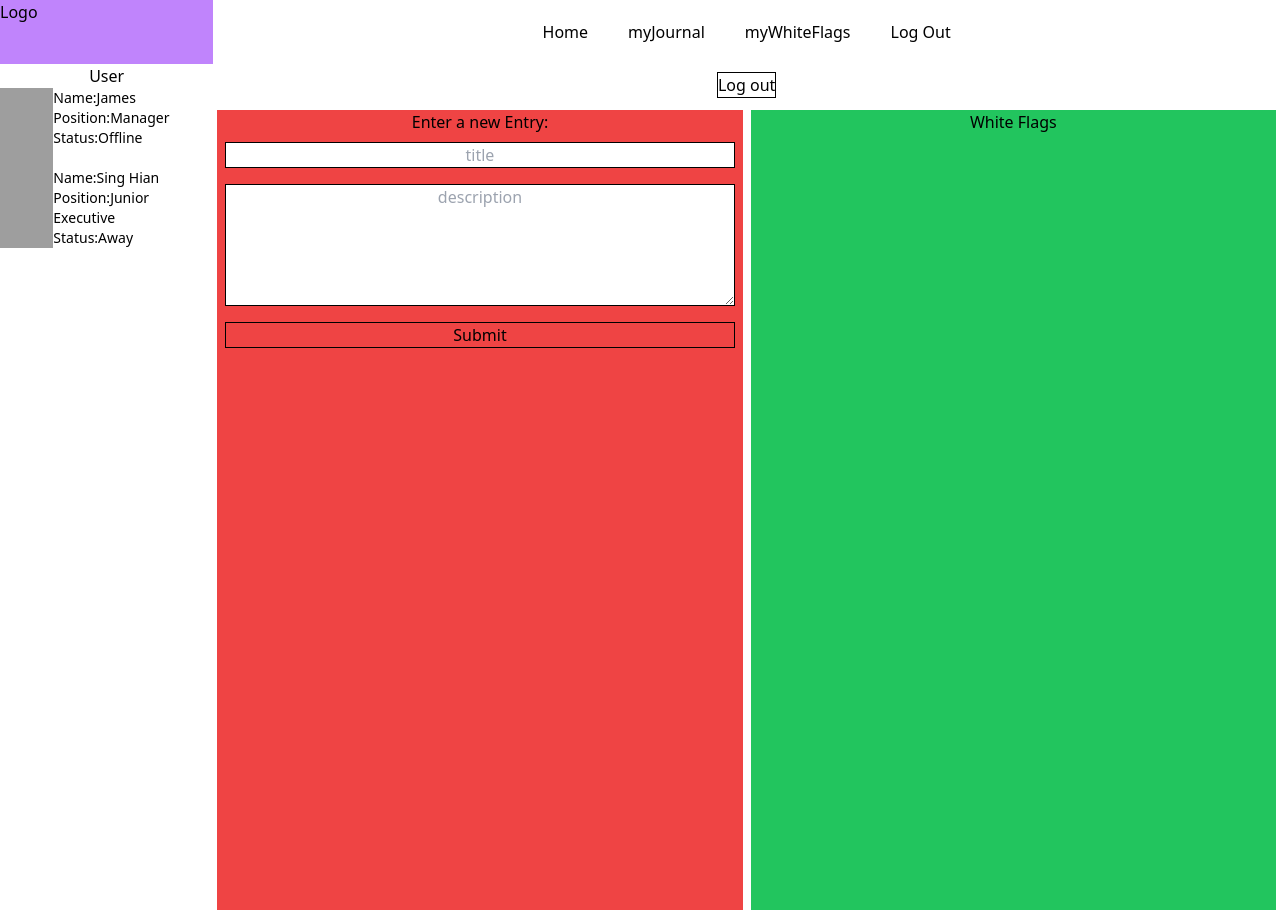
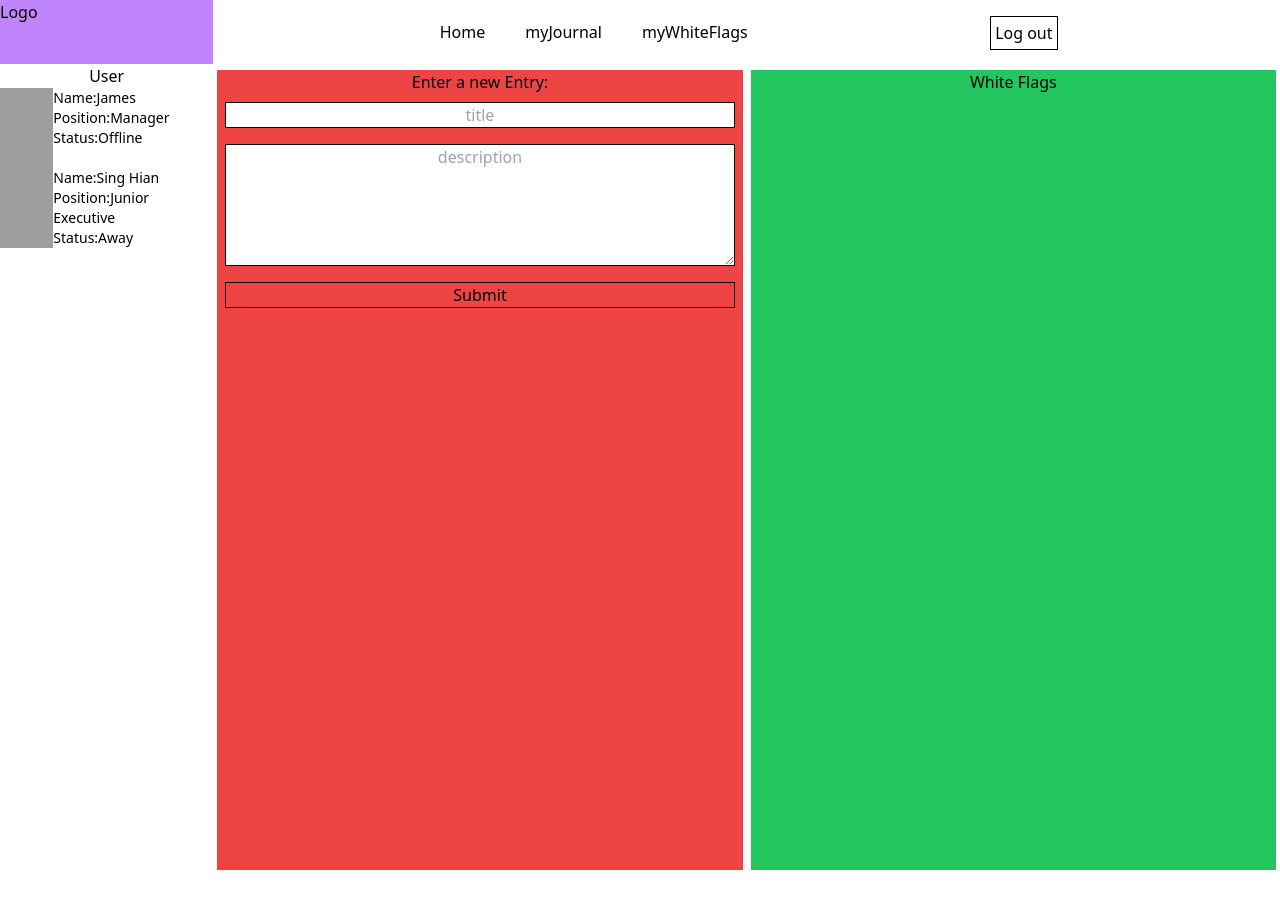
Before and after one commit to jamesapprovd/remote-work-app, a React (Create React App) app in the folder frontend/remote-work-app/: page /my-white-flags in a window 1280 px wide. After the commit the page ends 874 px from the top, so only its background shows below. Built offline with nearby package versions, Linux system fonts and the light colour scheme; grey boxes are pictures that could not be loaded.

Commit message:
clean up of codes done

```diff
--- a/frontend/remote-work-app/src/App.js
+++ b/frontend/remote-work-app/src/App.js
@@ -4,6 +4,8 @@ import Main from "./pages/Main";
 import WhiteFlags from "./pages/WhiteFlags";
 import Profile from "./pages/Profile";
 import LoginPage from "./pages/LoginPage";
+
+/** shar - changes made on 8/4 to routes made the main page to be a login page and included a navigate to the root directory */
 
 function App() {
   return (
--- a/frontend/remote-work-app/src/components/NavBar.js
+++ b/frontend/remote-work-app/src/components/NavBar.js
@@ -1,19 +1,23 @@
 import React from "react";
 import { useDispatch } from "react-redux";
-import { NavLink } from "react-router-dom";
+import { NavLink, useNavigate } from "react-router-dom";
 import { logout } from "../redux/userSlice";
+
+// added a log out button to the nav bar
 
 const NavBar = () => {
   const dispatch = useDispatch();
+  const navigate = useNavigate();
 
   const onClickLogout = (e) => {
     e.preventDefault();
     dispatch(logout());
+    navigate("/");
   };
   return (
     <>
       <header>
-        <nav>
+        <nav className="flex flex-row justify-evenly">
           <ul className="flex justify-center">
             <li className="p-5">
               <NavLink to="/">Home</NavLink>
@@ -24,9 +28,8 @@ const NavBar = () => {
             <li className="p-5">
               <NavLink to="/my-white-flags">myWhiteFlags</NavLink>
             </li>
-            <li className="p-5">Log Out</li>
           </ul>
-          <button className="border m-2" onClick={onClickLogout}>
+          <button className="border h-[50%] m-4 p-1" onClick={onClickLogout}>
             Log out
           </button>
         </nav>
--- a/frontend/remote-work-app/src/pages/Main.js
+++ b/frontend/remote-work-app/src/pages/Main.js
@@ -1,14 +1,19 @@
 import React from "react";
 import NavBar from "../components/NavBar";
 import EmployeeColumn from "../components/EmployeeColumn";
+import { selectUser } from "../redux/userSlice";
+import { useSelector } from "react-redux";
 
 const Main = () => {
+  //this get the user details from redux store
+  const user = useSelector(selectUser);
+
   return (
     <>
       <div className="flex flex-row">
         <div className="flex flex-col basis-1/6">
           <div className="flex bg-purple-400 h-16">Logo</div>
-          <div>User</div>
+          <div>Hello, {user.email}</div>
           <EmployeeColumn />
         </div>
         <div className="flex flex-col basis-5/6">
```
Also changed, not shown: frontend/remote-work-app/src/pages/LoginPage.js (+11 -4 lines).
